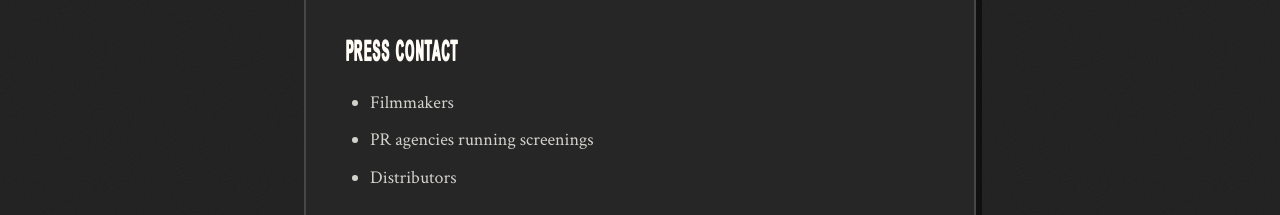
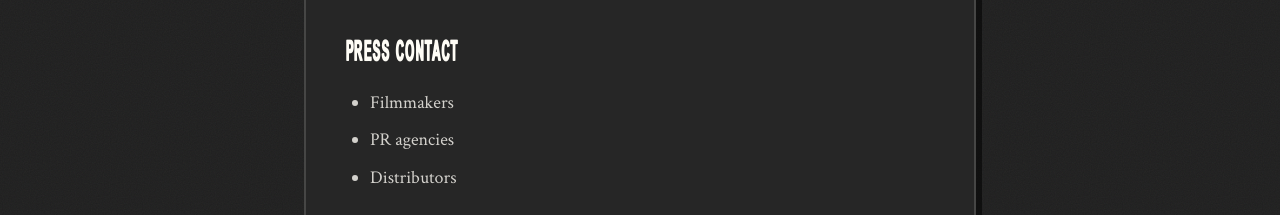
Before and after one commit to TomHerrmann/zero-vision-cinema, a Next.js app: page /press in a window 1280 px wide. Shown: the part 1000-1215 px from the top of the page. Built offline with nearby package versions, Linux system fonts and the light colour scheme.

Commit message:
Press page: shorten PR agencies label
Co-Authored-By: Claude Opus 5.5 (1M context) <noreply@anthropic.com>
Claude-Session: https://claude.ai/code/session_01SNkHmj6xuZ733RETqKCHc5

```diff
--- a/app/(frontend)/press/page.tsx
+++ b/app/(frontend)/press/page.tsx
@@ -29,7 +29,7 @@ function Section({
 
 const PRESS_AUDIENCES = [
   'Filmmakers',
-  'PR agencies running screenings',
+  'PR agencies',
   'Distributors',
 ];
 
```
